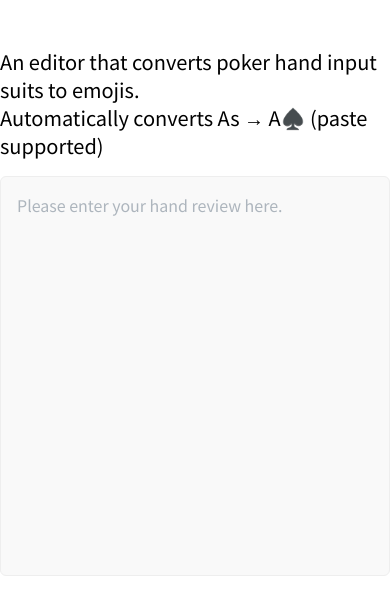
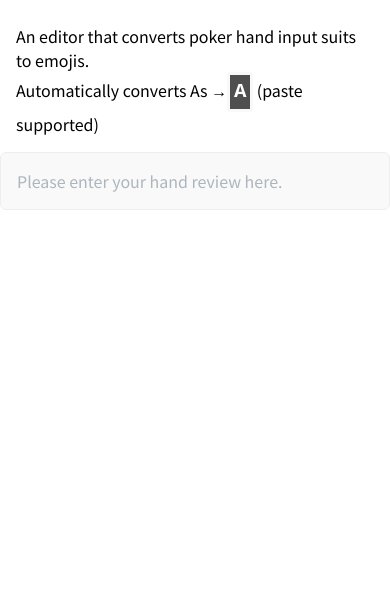
Before and after one commit to karintou8710/poker-hand-review, a React (Vite) app: page / in a window 390 px wide. Shown: the top 614 px of the page. Built offline with nearby package versions, Linux system fonts and the light colour scheme.

Commit message:
fix: iPhoneで自動スクロール

```diff
--- a/src/App.tsx
+++ b/src/App.tsx
@@ -3,11 +3,12 @@ import ReviewEditor from "./ReviewEditor";
 function App() {
   return (
     <div>
-      <main className="max-w-[800px] mx-auto mt-12">
+      <main className="max-w-3xl mx-auto mt-6 md:mt-12">
         <div>
-          <p className="text-xl">
+          <p className="md:text-xl mx-4 md:mx-0">
             An editor that converts poker hand input suits to emojis. <br />
-            Automatically converts As → A♠️ (paste supported)
+            Automatically converts As →
+            <span className="card-node spade">A</span> (paste supported)
           </p>
         </div>
         <div className="mt-4">
--- a/src/ReviewEditor.css
+++ b/src/ReviewEditor.css
@@ -3,7 +3,6 @@
   border: 1px solid #eee;
   border-radius: 0.375rem;
   background-color: #f9f9f9;
-  min-height: 400px;
 
   p.is-editor-empty:first-child::before {
     color: #adb5bd;
@@ -27,7 +26,7 @@
   border-radius: 3px;
   color: white;
   font-family: monospace;
-  font-size: 1.3em;
+  font-size: 1.3rem;
   font-weight: bold;
   line-height: 1;
   border: 3px solid #f9f9f9;
```
